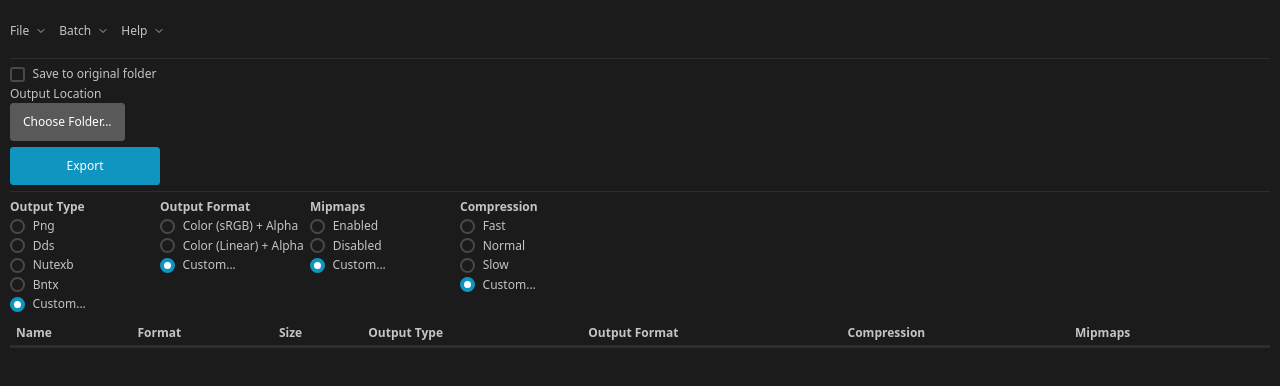
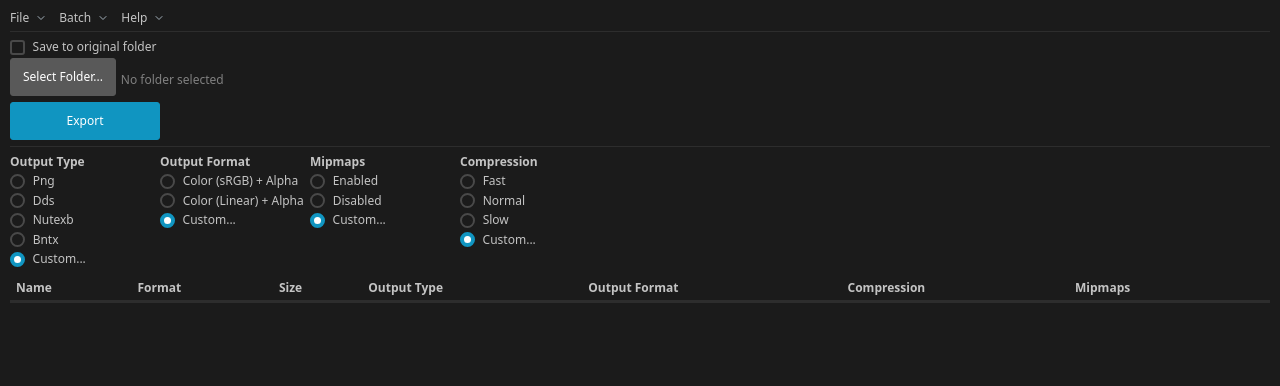
Before and after one commit to ScanMountGoat/ultimate_tex, a SvelteKit app in the folder ultimate_tex_tauri/: page / in a window 1280 px wide. Shown: the top 386 px of the page. Built offline with nearby package versions, Linux system fonts and the light colour scheme.

Commit message:
adjust ui layout and spacing

```diff
--- a/ultimate_tex_tauri/src/routes/+page.svelte
+++ b/ultimate_tex_tauri/src/routes/+page.svelte
@@ -38,6 +38,7 @@
 
 	// TODO: Better way to just have Rust initialize this?
 	let saveInSameFolder = false;
+	// TODO: properly center this text.
 	let outputFolder = null;
 
 	// TODO: set proper defaults.
@@ -136,17 +137,24 @@
 </nav>
 <hr />
 
-<label for="checkbox-1">
-	<input type="checkbox" id="checkbox-1" name="checkbox-1" bind:checked={saveInSameFolder} />
+<label for="saveInSameFolder">
+	<input
+		type="checkbox"
+		id="saveInSameFolder"
+		name="saveInSameFolder"
+		bind:checked={saveInSameFolder}
+	/>
 	Save to original folder
 </label>
 {#if !saveInSameFolder}
-	<label for="outputLocation"
-		>Output Location
-		<button style="width: auto; height: auto;" class="secondary" on:click={selectFolder}
-			>Choose Folder...</button
-		>
-	</label>
+	<div class="file-container">
+		<button style="width: auto;" class="secondary" on:click={selectFolder}>
+			Select Folder...
+		</button>
+		<div class="file-text">
+			{outputFolder ?? 'No folder selected'}
+		</div>
+	</div>
 {/if}
 <button style="width: 150px;" on:click={exportFiles}>Export</button>
 
@@ -290,6 +298,24 @@
 </figure>
 
 <style>
+	nav {
+		height: 15px;
+	}
+
+	.file-container {
+		display: flex;
+		justify-content: start;
+		align-content: center;
+		align-items: center;
+	}
+
+	.file-text {
+		color: var(--muted-color);
+		height: 100%;
+		text-align: center;
+		margin: 5px;
+	}
+
 	.flex-container {
 		display: grid;
 		grid-template-columns: 150px 150px 150px 150px;
```
